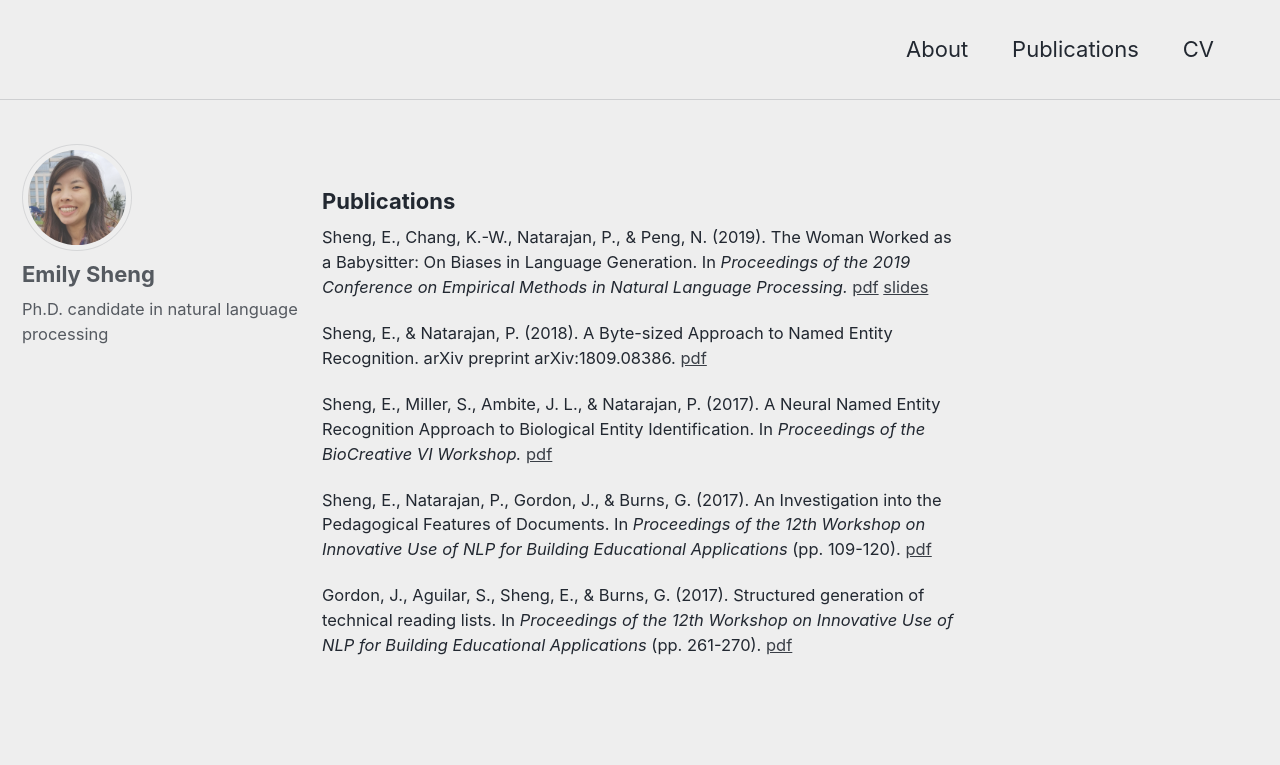
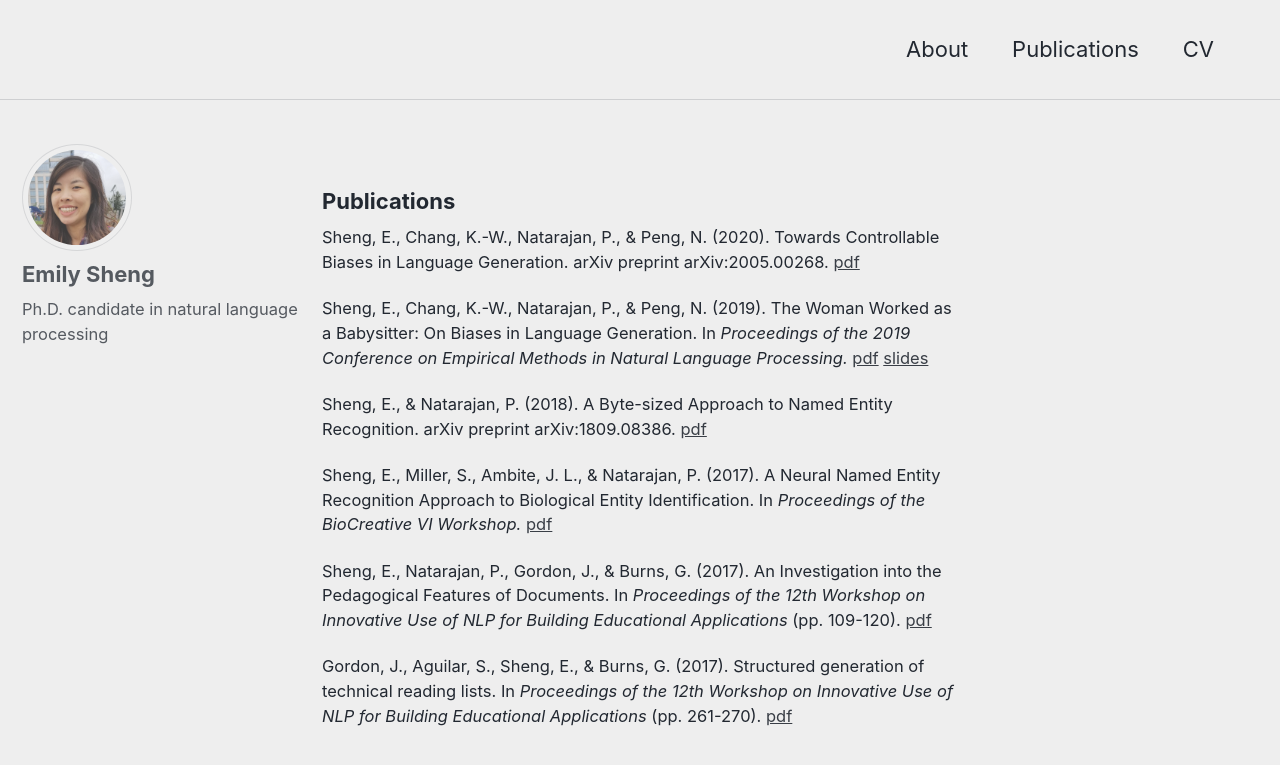
Before and after one commit to ewsheng/ewsheng.github.io, a Jekyll site: the page built from _pages/publications.html, in a window 1280 px wide and 900 px high. Shown: the top 765 px of the window. Built offline with Jekyll 4.4.1, drawn with Linux system fonts in a browser that asks for light colours.

Commit message:
adding controllable biases paper

```diff
--- a/_pages/publications.html
+++ b/_pages/publications.html
@@ -2,6 +2,9 @@
 permalink: /publications/
 ---
 <h3>Publications</h3>
+<p>
+    Sheng, E., Chang, K.-W., Natarajan, P., & Peng, N. (2020). Towards Controllable Biases in Language Generation. arXiv preprint arXiv:2005.00268. <a target="_blank" href="https://arxiv.org/abs/2005.00268">pdf</a>
+</p>
 <p>
     Sheng, E., Chang, K.-W., Natarajan, P., & Peng, N. (2019). The Woman Worked as a Babysitter: On Biases in Language Generation. In <i>Proceedings of the 2019 Conference on Empirical Methods in Natural Language Processing.</i> <a target="_blank" href="https://arxiv.org/abs/1909.01326">pdf</a> <a target="_blank" href="https://docs.google.com/presentation/d/1hDerANwiNuHCdmHZyvqMTDnvJ2jnIGkD3KI4PIz0wK8/edit?usp=sharing">slides</a>
 </p>
```
